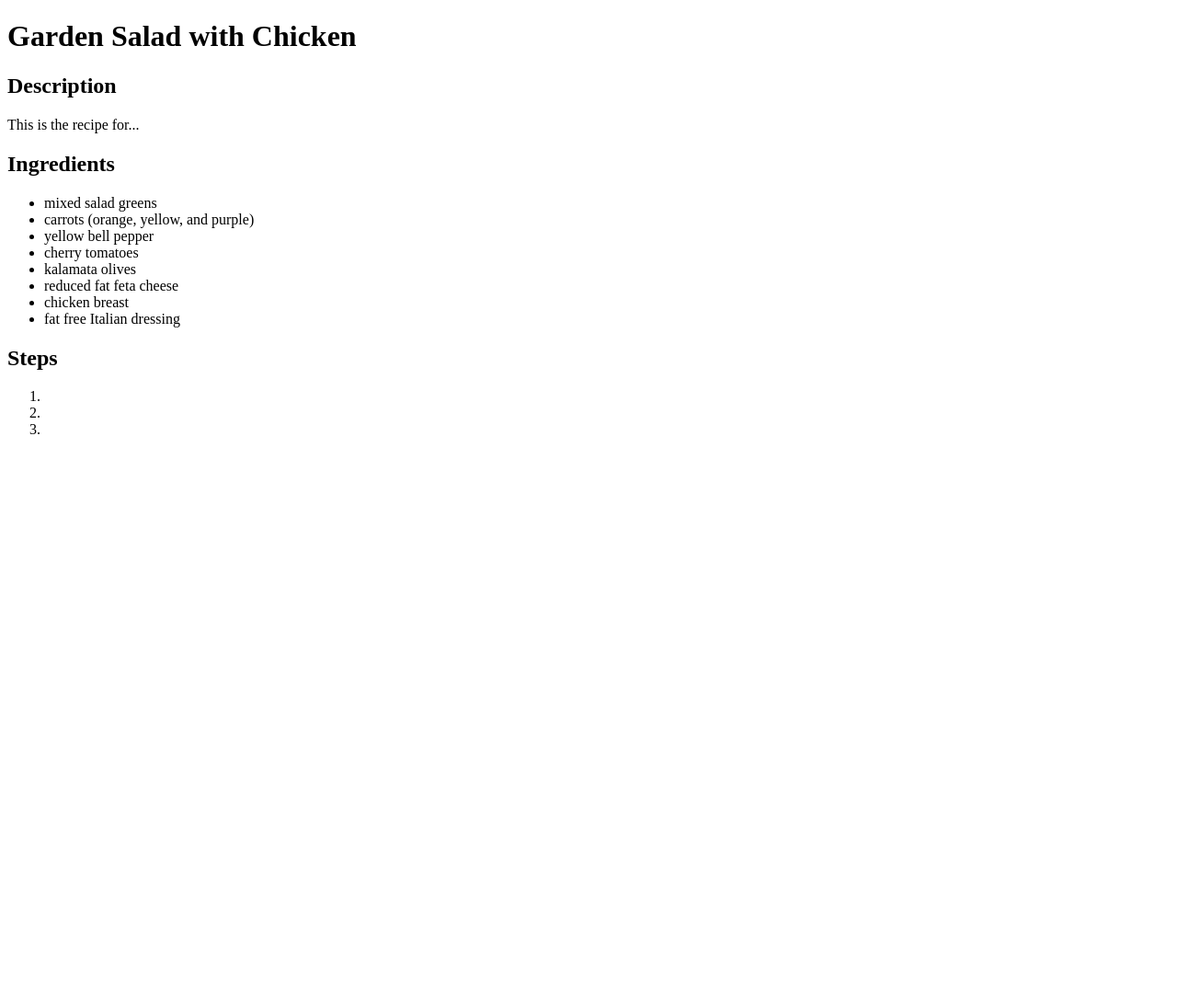
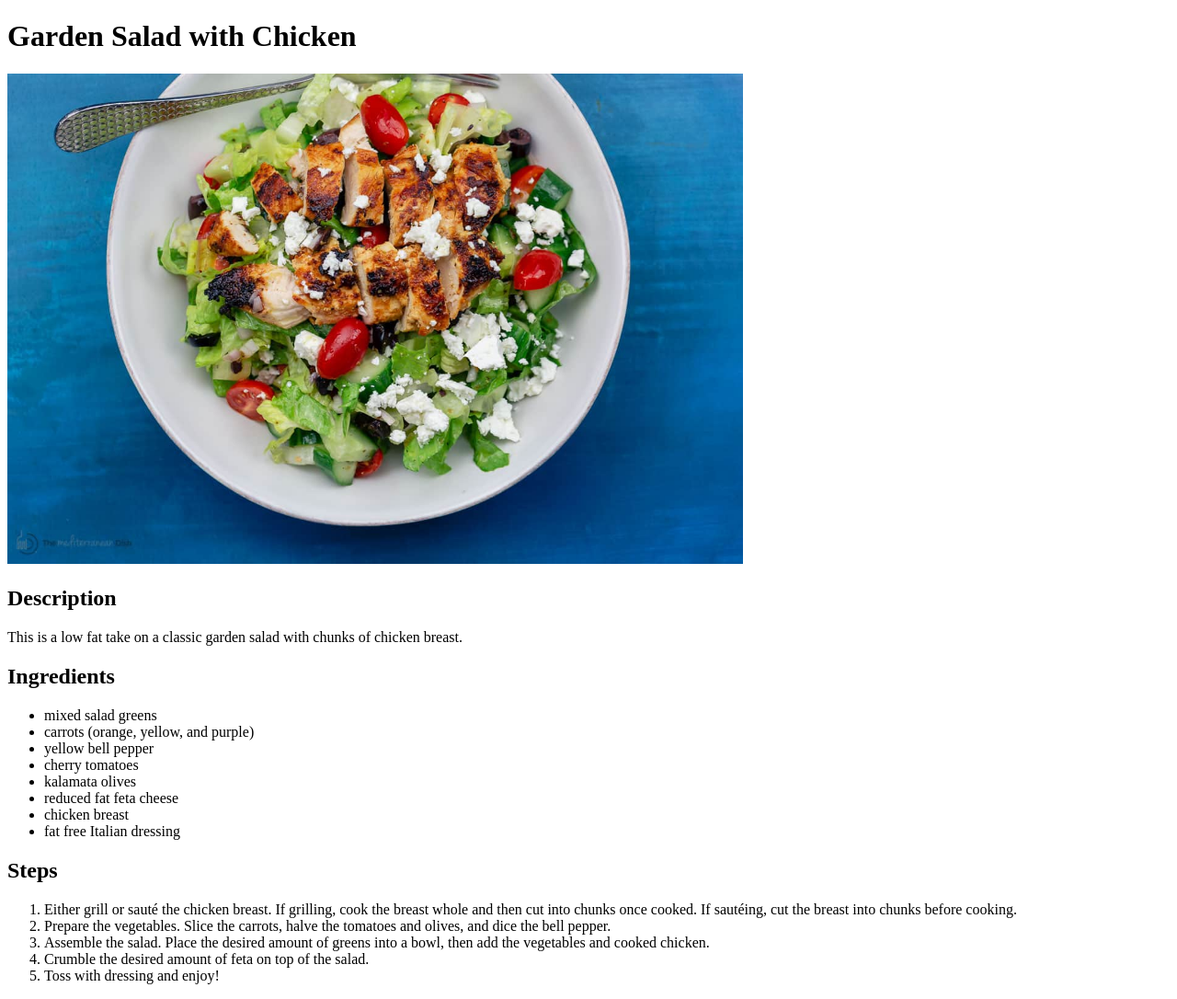
Before and after one commit to scnorris-phd/odin-recipes, a plain HTML site: page recipes/garden-salad.html in a window 1280 px wide. Shown: the whole page at 92% size. Before the commit the page ends 800 px from the top, so only its background shows below. Drawn offline with Linux system fonts and the light colour scheme.

Commit message:
Update salad recipe with photo and steps

```diff
--- a/recipes/garden-salad.html
+++ b/recipes/garden-salad.html
@@ -6,8 +6,9 @@
 </head>
 <body>
     <h1>Garden Salad with Chicken</h1>
+    <img src="../images/salad2.jpeg" alt="Garden salad with chicken" width="800">
     <h2>Description</h2>
-    <p>This is the recipe for...</p>
+    <p>This is a low fat take on a classic garden salad with chunks of chicken breast. </p>
     <h2>Ingredients</h2>
     <ul>
         <li>mixed salad greens</li>
@@ -21,9 +22,11 @@
     </ul>
     <h2>Steps</h2>
     <ol>
-        <li></li>
-        <li></li>
-        <li></li>
+        <li>Either grill or sauté the chicken breast. If grilling, cook the breast whole and then cut into chunks once cooked. If sautéing, cut the breast into chunks before cooking.</li>
+        <li>Prepare the vegetables. Slice the carrots, halve the tomatoes and olives, and dice the bell pepper.</li>
+        <li>Assemble the salad. Place the desired amount of greens into a bowl, then add the vegetables and cooked chicken.</li>
+        <li>Crumble the desired amount of feta on top of the salad.</li>
+        <li>Toss with dressing and enjoy!</li>
     </ol>
 </body>
 </html>
```
